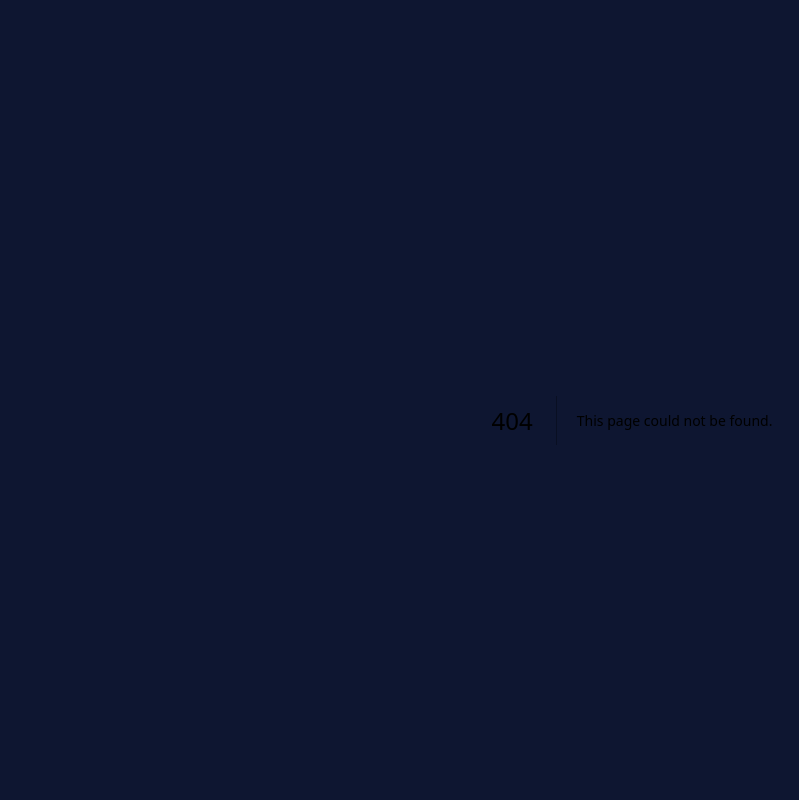
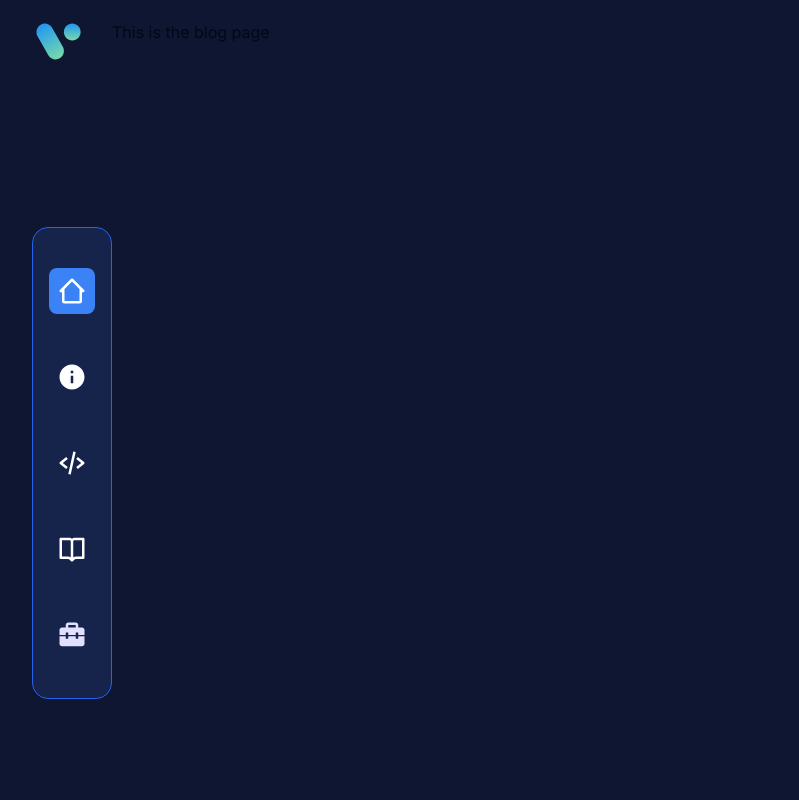
Before and after one commit to JOHN-AMAO/Portfolio, a Next.js app: page /blog in a window 1280 px wide. Before the commit this address had no page. Shown: the top 800 px of the page, without its empty margins (8-807 px from the left). Built offline with nearby package versions, Linux system fonts and the light colour scheme.

Commit message:
all routes set

```diff
--- /dev/null
+++ b/app/(routes)/about/page.tsx
@@ -0,0 +1,11 @@
+import React from "react";
+
+const Page = () => {
+  return (
+    <div>
+      <h1>This is the about route</h1>
+    </div>
+  );
+};
+
+export default Page;
--- /dev/null
+++ b/app/(routes)/blog/page.tsx
@@ -0,0 +1,11 @@
+import React from "react";
+
+const Page = () => {
+  return (
+    <div>
+      <h1>This is the blog page</h1>
+    </div>
+  );
+};
+
+export default Page;
--- /dev/null
+++ b/app/(routes)/projects/page.tsx
@@ -0,0 +1,11 @@
+import React from "react";
+
+const Page = () => {
+  return (
+    <div>
+      <h1>This is the projects page</h1>
+    </div>
+  );
+};
+
+export default Page;
--- /dev/null
+++ b/app/(routes)/resume/page.tsx
@@ -0,0 +1,11 @@
+import React from "react";
+
+const Page = () => {
+  return (
+    <div>
+      <h1>This is the resume page</h1>
+    </div>
+  );
+};
+
+export default Page;
--- a/app/layout.tsx
+++ b/app/layout.tsx
@@ -20,8 +20,10 @@ export default function RootLayout({
   return (
     <html lang='en'>
       <body className={`${inter.className}  m-5 bg-[#0e1631] `}>
-        {children}
-        <DesktopSidebar />
+        <div className='flex flex-row'>
+          <DesktopSidebar />
+          {children}
+        </div>
         <MobileNav />
       </body>
     </html>
--- a/app/page.tsx
+++ b/app/page.tsx
@@ -6,7 +6,7 @@ export default function Home() {
       <div className=''>
         <div>
           <Image
-            className='ml-5'
+            className='md:hidden'
             src='/logo.svg'
             width={50}
             height={50}
--- a/components/DesktopSidebar.tsx
+++ b/components/DesktopSidebar.tsx
@@ -8,6 +8,13 @@ const DesktopSidebar = () => {
 
   return (
     <div className='hidden lg:inline-block'>
+      <Image
+        className='ml-[20px]'
+        src='/logo.svg'
+        width={50}
+        height={50}
+        alt='my logo'
+      />
       <div className='flex flex-col gap-4 justify-center h-screen ml-5 '>
         <div className='flex flex-col gap-10 bg-[#16234b] rounded-2xl border px-4 py-10 border-blue-600'>
           <Link
```
